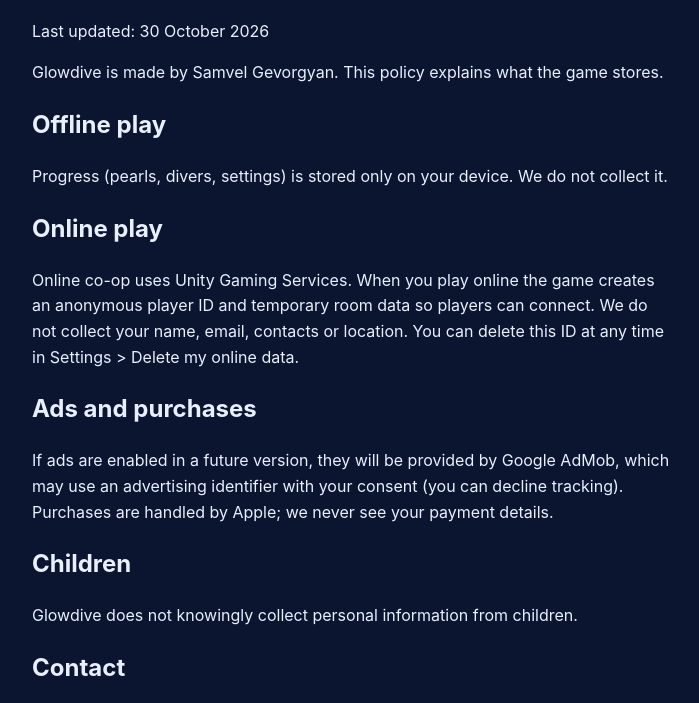
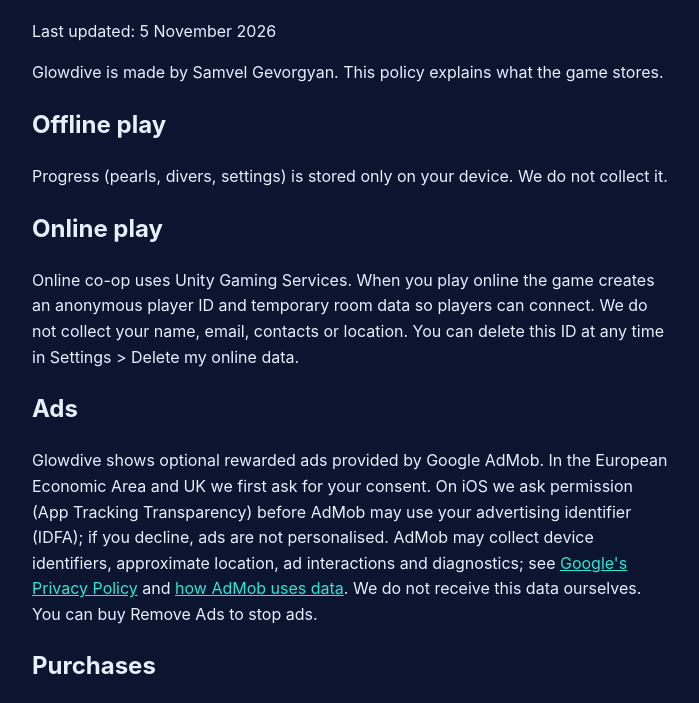
Before and after one commit to SamGevorgyan1/glowdive, a plain HTML site: page privacy.html in a window 1280 px wide. Shown: the part 86-789 px from the top of the page, without its empty margins (288-987 px from the left). Drawn offline with Linux system fonts and the light colour scheme.

Commit message:
Privacy policy: describe AdMob, ATT and purchases

```diff
--- a/privacy.html
+++ b/privacy.html
@@ -1,7 +1,8 @@
-<!doctype html><meta charset=utf-8><meta name=viewport content="width=device-width,initial-scale=1"><style>body{font:16px/1.6 -apple-system,sans-serif;max-width:640px;margin:2rem auto;padding:0 1rem;background:#0b1530;color:#e8efff}a{color:#2ee6d6}h1{color:#ffc83d}</style><title>Glowdive Privacy Policy</title><h1>Privacy Policy</h1><p>Last updated: 30 October 2026</p>
+<!doctype html><meta charset=utf-8><meta name=viewport content="width=device-width,initial-scale=1"><style>body{font:16px/1.6 -apple-system,sans-serif;max-width:640px;margin:2rem auto;padding:0 1rem;background:#0b1530;color:#e8efff}a{color:#2ee6d6}h1{color:#ffc83d}</style><title>Glowdive Privacy Policy</title><h1>Privacy Policy</h1><p>Last updated: 5 November 2026</p>
 <p>Glowdive is made by Samvel Gevorgyan. This policy explains what the game stores.</p>
 <h2>Offline play</h2><p>Progress (pearls, divers, settings) is stored only on your device. We do not collect it.</p>
 <h2>Online play</h2><p>Online co-op uses Unity Gaming Services. When you play online the game creates an anonymous player ID and temporary room data so players can connect. We do not collect your name, email, contacts or location. You can delete this ID at any time in Settings &gt; Delete my online data.</p>
-<h2>Ads and purchases</h2><p>If ads are enabled in a future version, they will be provided by Google AdMob, which may use an advertising identifier with your consent (you can decline tracking). Purchases are handled by Apple; we never see your payment details.</p>
+<h2>Ads</h2><p>Glowdive shows optional rewarded ads provided by Google AdMob. In the European Economic Area and UK we first ask for your consent. On iOS we ask permission (App Tracking Transparency) before AdMob may use your advertising identifier (IDFA); if you decline, ads are not personalised. AdMob may collect device identifiers, approximate location, ad interactions and diagnostics; see <a href="https://policies.google.com/privacy">Google's Privacy Policy</a> and <a href="https://support.google.com/admob/answer/6128543">how AdMob uses data</a>. We do not receive this data ourselves. You can buy Remove Ads to stop ads.</p>
+<h2>Purchases</h2><p>Purchases are handled by Apple; we never see your payment details. Purchase status is stored on your device and restored through Apple.</p>
 <h2>Children</h2><p>Glowdive does not knowingly collect personal information from children.</p>
 <h2>Contact</h2><p><a href="mailto:samg05981@gmail.com">samg05981@gmail.com</a></p>
```
